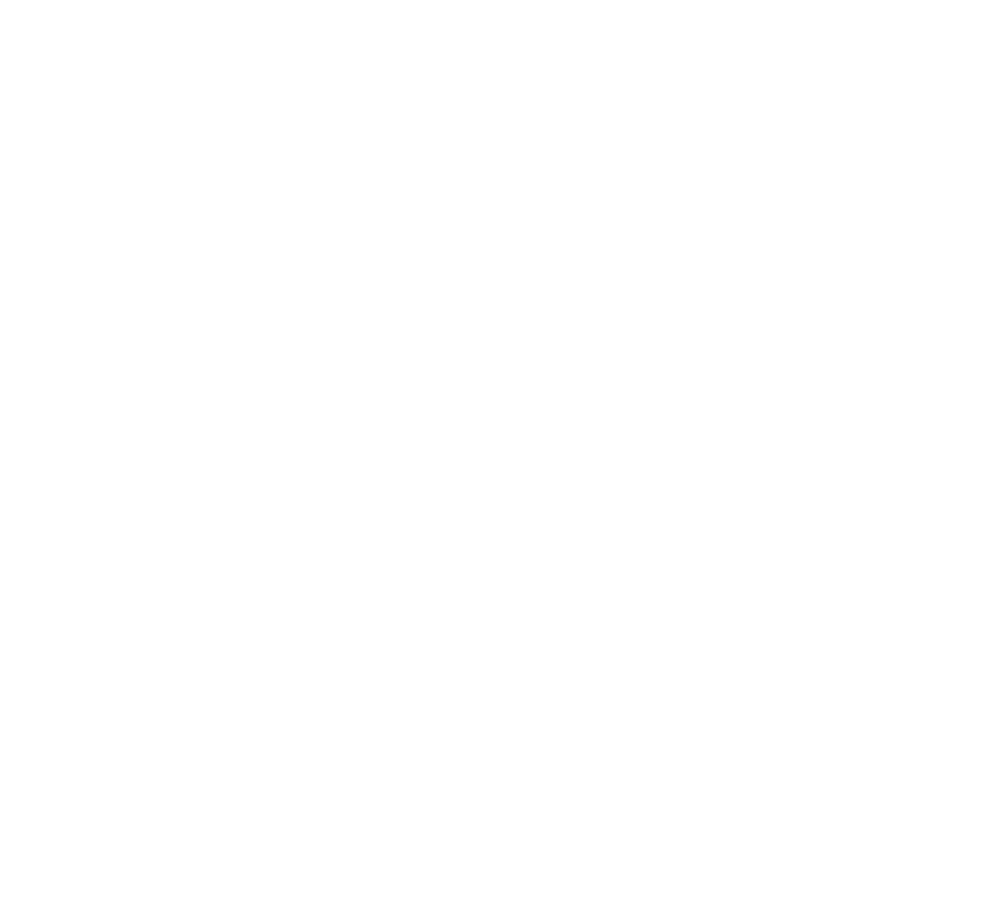
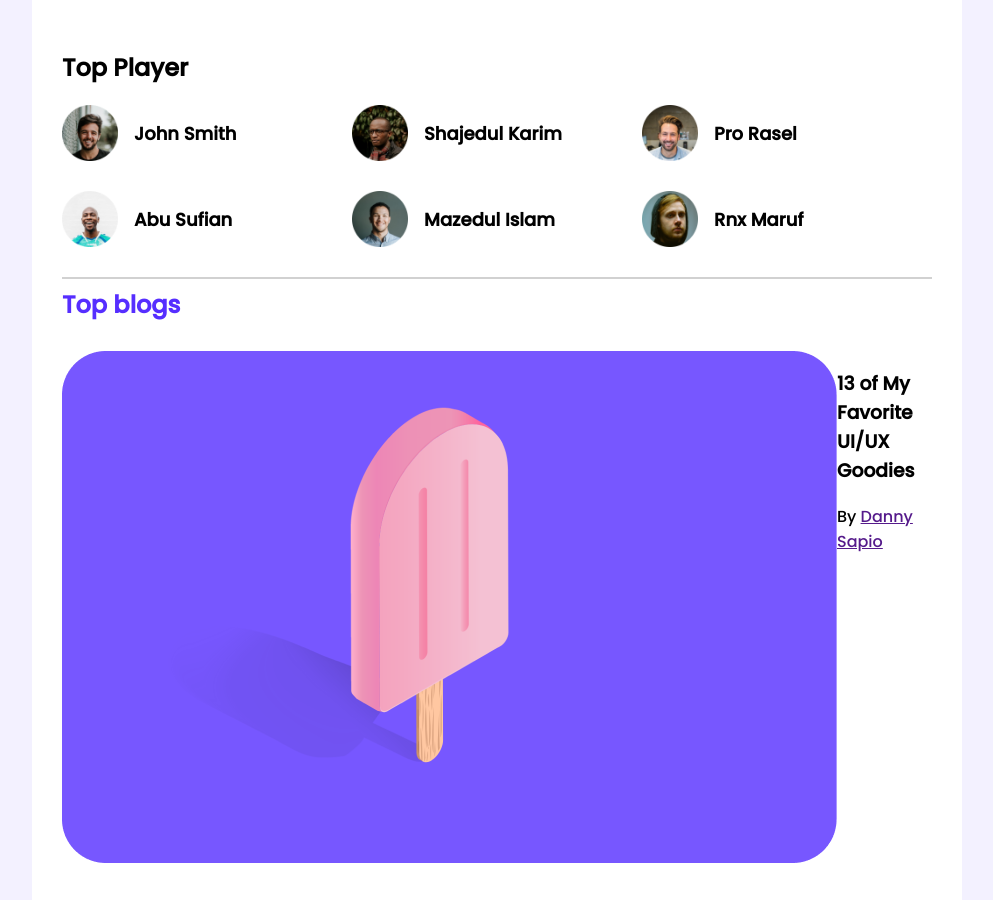
Before and after one commit to jabedit/leader-board, a plain HTML site: page index.html in a window 1280 px wide. Shown: the whole page, without its empty margins (143-1136 px from the left). Before the commit the page ends 800 px from the top, so only its background shows below. Drawn offline with Linux system fonts and the light colour scheme.

Commit message:
second commit

```diff
--- a/css/style.css
+++ b/css/style.css
@@ -0,0 +1,65 @@
+/* google font */
+@import url('https://fonts.googleapis.com/css2?family=Poppins:wght@500&display=swap');
+
+/* Common css or Resueable css */
+
+
+body{
+    margin: 0;
+    padding: 0;
+    box-sizing: border-box;
+    font-family: 'Poppins', sans-serif;
+    background-color: #F3F1FF;
+}
+#main-section{
+    display: flex;
+    justify-content: center;
+}
+.container{
+    width: 870px;
+    background-color:white;
+    padding: 30px;
+
+}
+hr{
+    border: 1px solid #D1D1D1;
+}
+/* start player section */
+.section-title{
+   color: #562EFF;
+   font-size: 24px;
+   margin:0;
+   padding-bottom: 29px;
+
+}
+.players{
+    display: grid;
+    grid-template-columns: repeat(3, 1fr);
+    grid-row-gap: 29px;
+    padding-bottom: 21px;
+
+}
+.player{
+    display: flex;
+    align-items: center;
+}
+.player img{
+    height: 56px;
+    width: 56px;
+
+}
+.players-name{
+    margin-left: 16px;
+    font-size: 18px;
+
+
+}
+
+.blog{
+    display: flex;
+}
+.blog > .thumbnail img{
+
+}
+
+/* end player section */
--- a/index.html
+++ b/index.html
@@ -11,6 +11,62 @@
     <link rel="stylesheet" href="css/style.css">
 </head>
 <body>
+    <!-- start header section -->
+    <header>
 
+    </header>
+    <!-- end header section -->
+
+    <main id="main-section">
+        <!-- start players section -->
+        <section class="container">
+            <h2 class="section-titlesection-titlesection-titlesection-title">
+                Top Player
+            </h2>
+            <div class="players">
+
+                <div class="player">
+                    <img src="images/players/player-1.png" alt="Player one">
+                    <h2 class="players-name">John Smith</h2>
+                </div>
+                <div class="player">
+                    <img src="images/players/player-2.png" alt="Player one">
+                    <h2 class="players-name">Shajedul Karim</h2>
+                </div>
+                <div class="player">
+                    <img src="images/players/player-3.png" alt="Player one">
+                    <h2 class="players-name">Pro Rasel</h2>
+                </div>
+                <div class="player">
+                    <img src="images/players/player-4.png" alt="Player one">
+                    <h2 class="players-name">Abu Sufian</h2>
+                </div>
+                <div class="player">
+                    <img src="images/players/player-5.png" alt="Player one">
+                    <h2 class="players-name">Mazedul Islam</h2>
+                </div>
+                <div class="player">
+                    <img src="images/players/player-6.png" alt="Player one">
+                    <h2 class="players-name">Rnx Maruf</h2>
+                </div>
+            </div>
+            <hr>
+            <div class="top-blogs">
+                <h1 class="section-title">Top blogs</h1>
+                <div class="blog">
+                    <div class="thumbnail">
+                        <img src="images/blogs/blog-1.png" alt="">
+                    </div>
+                    <div class="blog-info">
+                        <h3 class="blog-title">13 of My Favorite UI/UX Goodies</h3>
+                        <p class="blog-author"> By <a href="">Danny Sapio</a> </p>
+                    </div>
+                </div>
+            </div>
+
+        </section>
+        <!-- end players section -->
+
+    </main>
 </body>
 </html>
```
